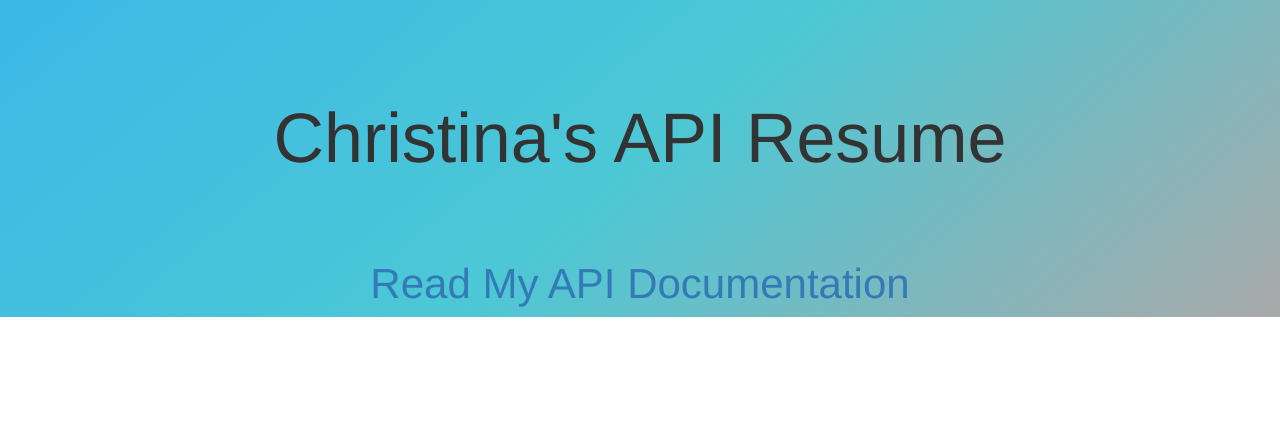
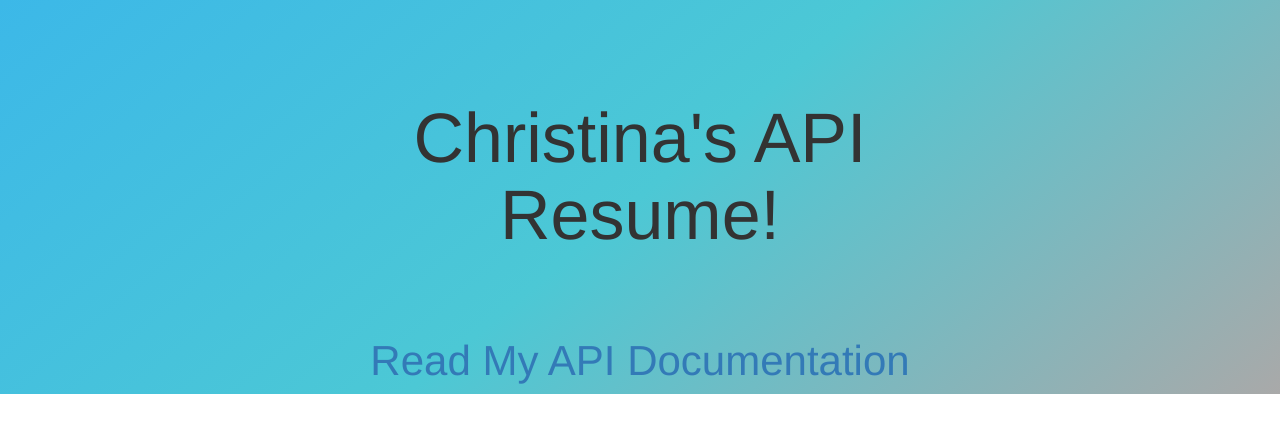
Before and after one commit to ch264/personal_api_retake, a website: page views/index.html in a window 1280 px wide. Drawn offline with nearby package versions, Linux system fonts and the light colour scheme.

Commit message:
changed title

```diff
--- a/views/index.html
+++ b/views/index.html
@@ -20,7 +20,7 @@
     <div class="container">
       <div class="row">
         <div class="col-md-8 col-md-offset-2">
-          <h1>Christina's API Resume</h1>
+          <h1>Christina's API Resume!</h1>
           <h4><a href="/api">Read My API Documentation</a></h4>
         </div>
       </div>
```
